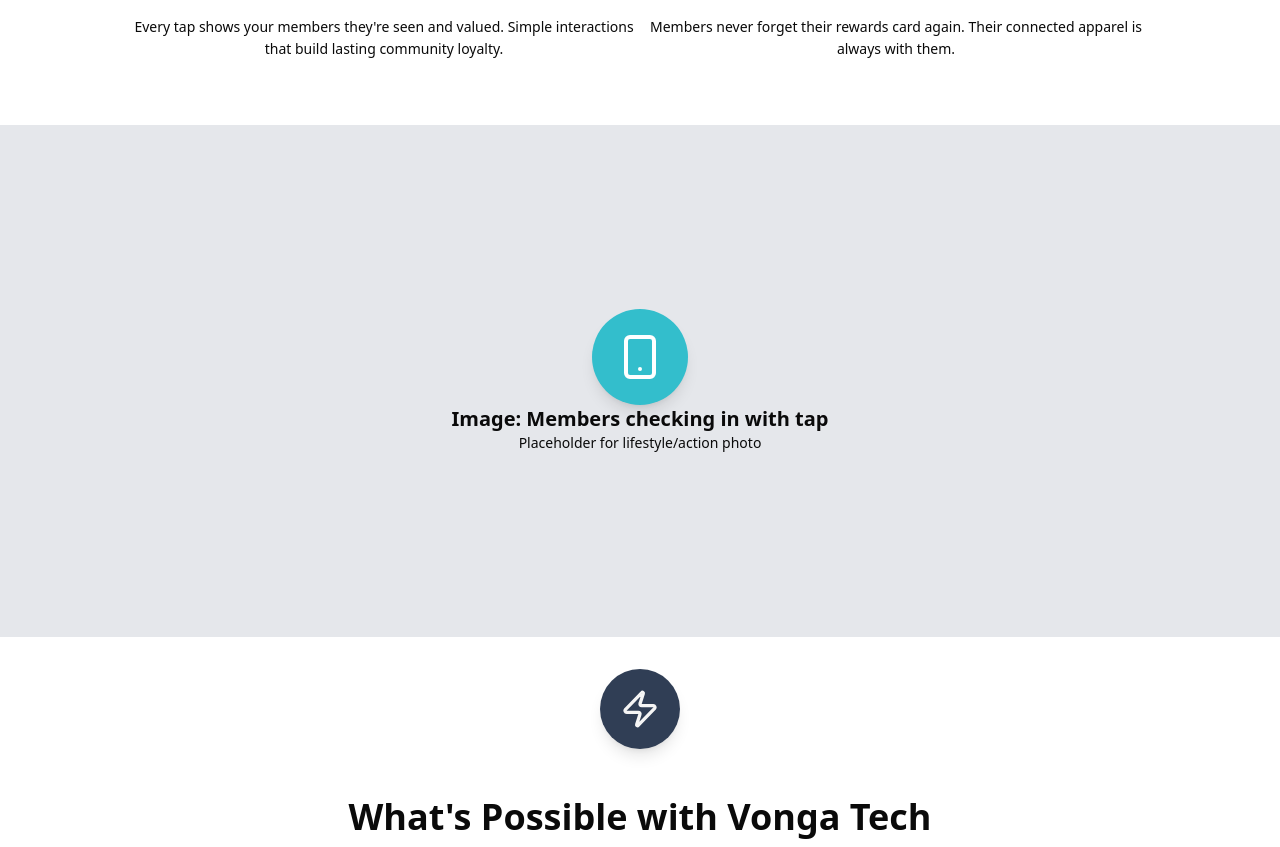
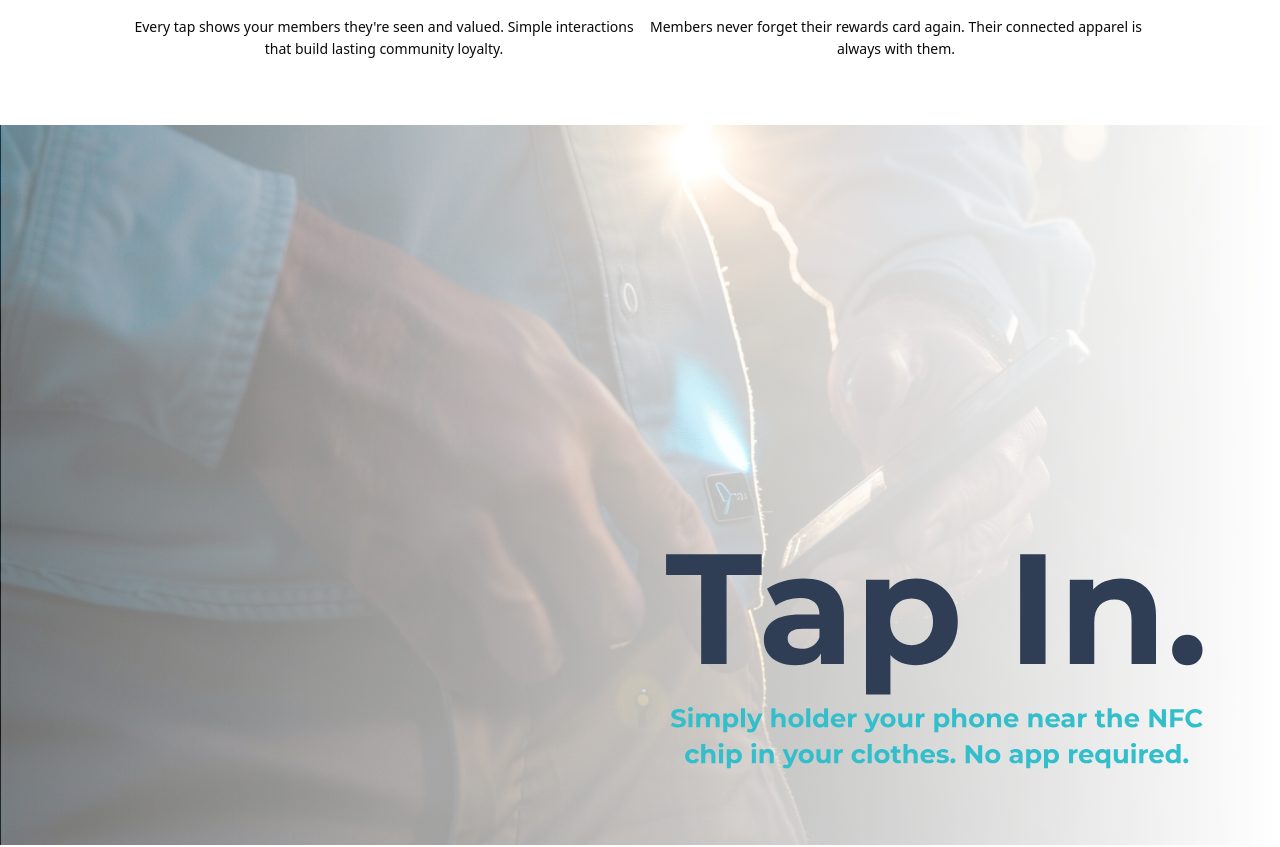
Before and after one commit to billriesner/vongab2b, a Next.js app: page /club in a window 1280 px wide. Shown: the part 1428-2275 px from the top of the page. Built offline with nearby package versions, Linux system fonts and the light colour scheme.

Commit message:
Add hero video and tap-in icon, update homepage and club page

```diff
--- a/app/club/page.tsx
+++ b/app/club/page.tsx
@@ -118,20 +118,10 @@
         </div>
       </Section>
 
-      {/* Image Placeholder - Members Using Tech */}
+      {/* Members Using Tech Image */}
       <section className="relative overflow-hidden" style={{ backgroundColor: '#F7F7F7' }}>
         <div className="w-full">
-          <div className="relative bg-gray-200 overflow-hidden" style={{ paddingBottom: '40%' }}>
-            <div className="absolute inset-0 flex items-center justify-center">
-              <div className="text-center">
-                <div className="w-24 h-24 rounded-full flex items-center justify-center mx-auto mb-md shadow-lg" style={{ backgroundColor: '#33BECC' }}>
-                  <Smartphone className="w-12 h-12 text-white" />
-                </div>
-                <p className="text-xl font-semibold text-navy">Image: Members checking in with tap</p>
-                <p className="text-sm text-text/70 mt-sm">Placeholder for lifestyle/action photo</p>
-              </div>
-            </div>
-          </div>
+          <img src="/tap-in.svg" alt="Members checking in with Vonga tap technology" className="w-full h-auto" />
         </div>
       </section>
 
--- a/app/page.tsx
+++ b/app/page.tsx
@@ -241,21 +241,21 @@
         </div>
       </Section>
 
-      {/* Video Placeholder Section */}
+      {/* Video Section */}
       <section className="py-5xl" style={{ backgroundColor: '#000000' }}>
-        <div className="w-full">
-          <div className="relative bg-navy overflow-hidden" style={{ paddingBottom: '56.25%' }}>
-            <div className="absolute inset-0 flex items-center justify-center">
-              <div className="text-center">
-                <div className="w-24 h-24 bg-accent rounded-full flex items-center justify-center mx-auto mb-md shadow-lg">
-                  <svg className="w-12 h-12 text-white" fill="currentColor" viewBox="0 0 24 24">
-                    <path d="M8 5v14l11-7z" />
-                  </svg>
-                </div>
-                <p className="text-accent text-xl font-semibold">Video: See Vonga in Action</p>
-                <p className="text-white/70 text-sm mt-sm">Watch how our technology works</p>
-              </div>
-            </div>
+        <div className="max-w-7xl mx-auto px-4 sm:px-6 lg:px-8">
+          <div className="relative overflow-hidden rounded-lg shadow-2xl aspect-video">
+            <video
+              className="absolute inset-0 w-full h-full object-cover"
+              controls
+              autoPlay
+              muted
+              loop
+              playsInline
+            >
+              <source src="/hero-video.mp4" type="video/mp4" />
+              Your browser does not support the video tag.
+            </video>
           </div>
         </div>
       </section>
```
Also changed, not shown: public/tap-in.svg (added), 1 other file (tests, documents, lock files or other folders).
